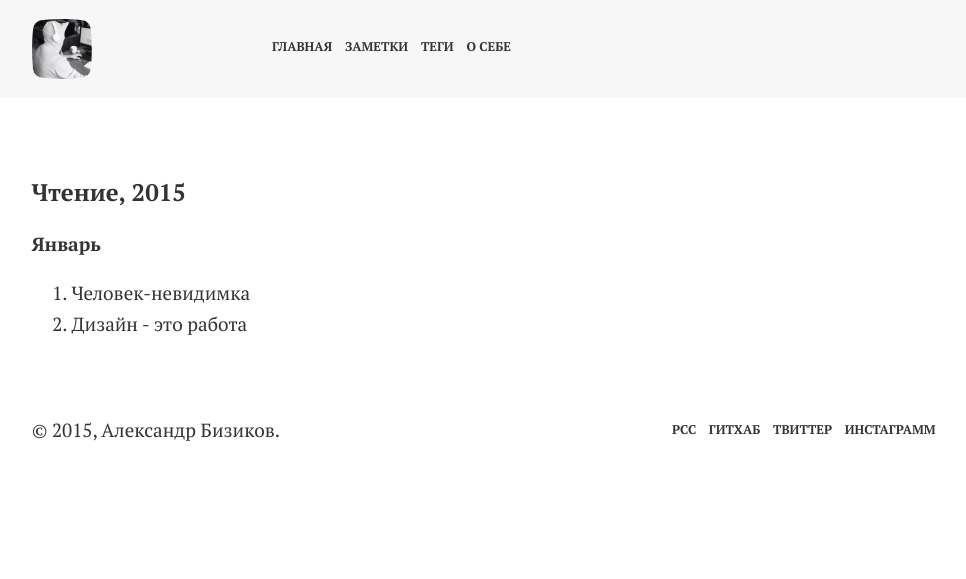
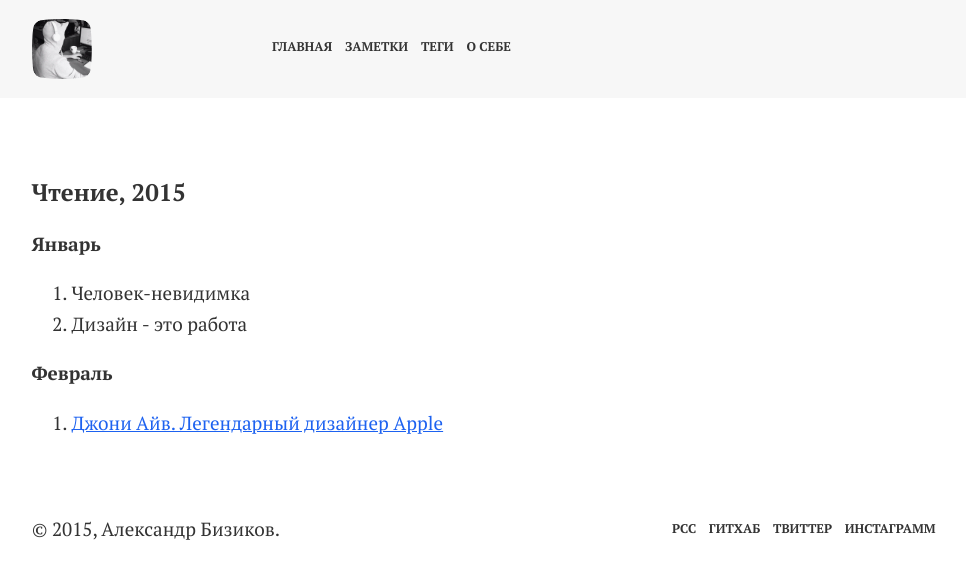
Before and after one commit to anna-vanlee/bizikov.ru, a Jekyll site: the page built from pages/reading/2015.md, in a window 1280 px wide. Shown: the top 579 px of the page, without its empty margins (138-1104 px from the left). Built offline with Jekyll 4.4.1, drawn with Linux system fonts in a browser that asks for light colours.

Commit message:
Update 2015.md

```diff
--- a/pages/reading/2015.md
+++ b/pages/reading/2015.md
@@ -10,3 +10,7 @@ description: Список книг которые прочитал
 
 1. Человек-невидимка
 2. Дизайн - это работа
+
+#### Февраль
+
+3. [Джони Айв. Легендарный дизайнер Apple](http://bizikov.ru/2015/02/jony-ive/)
```
